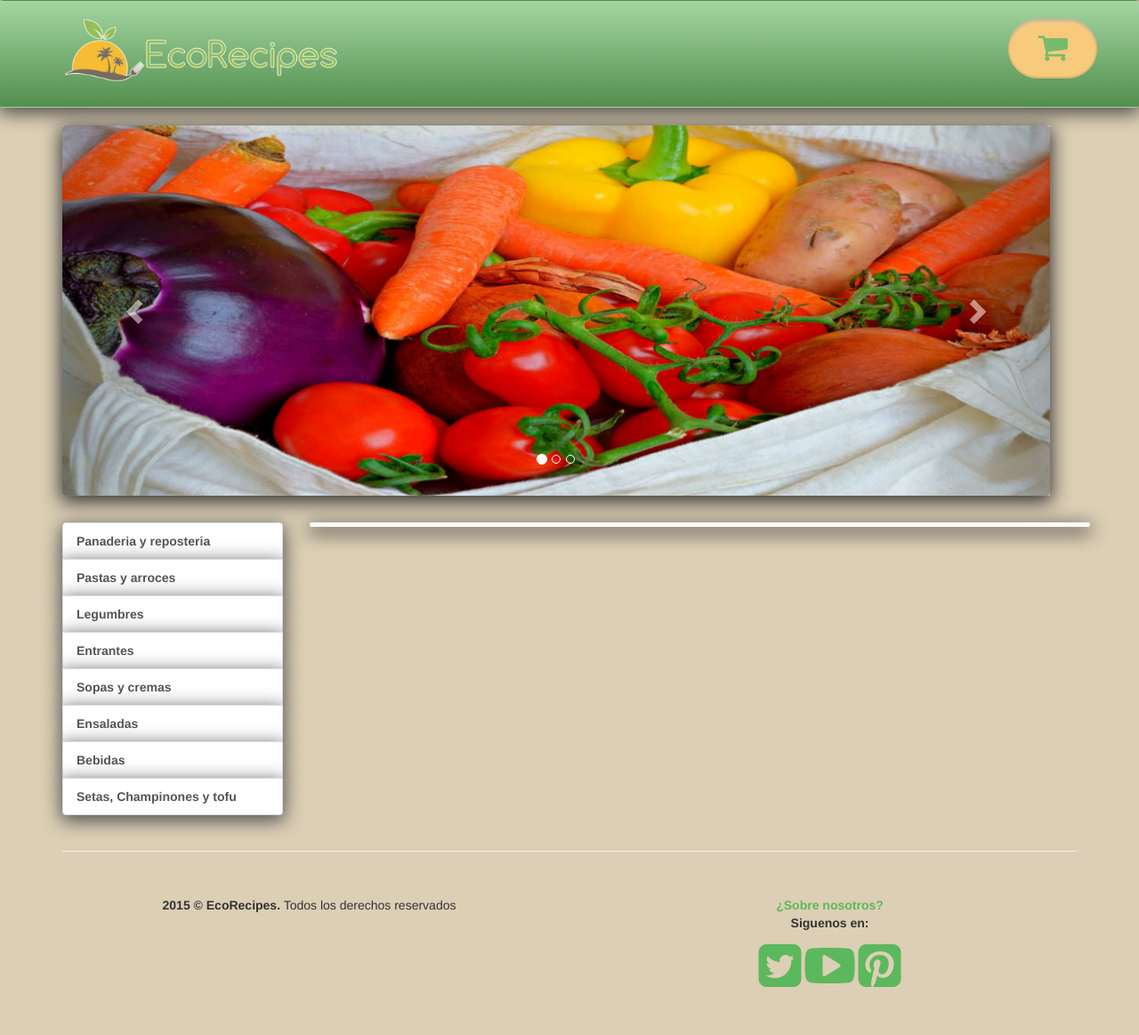
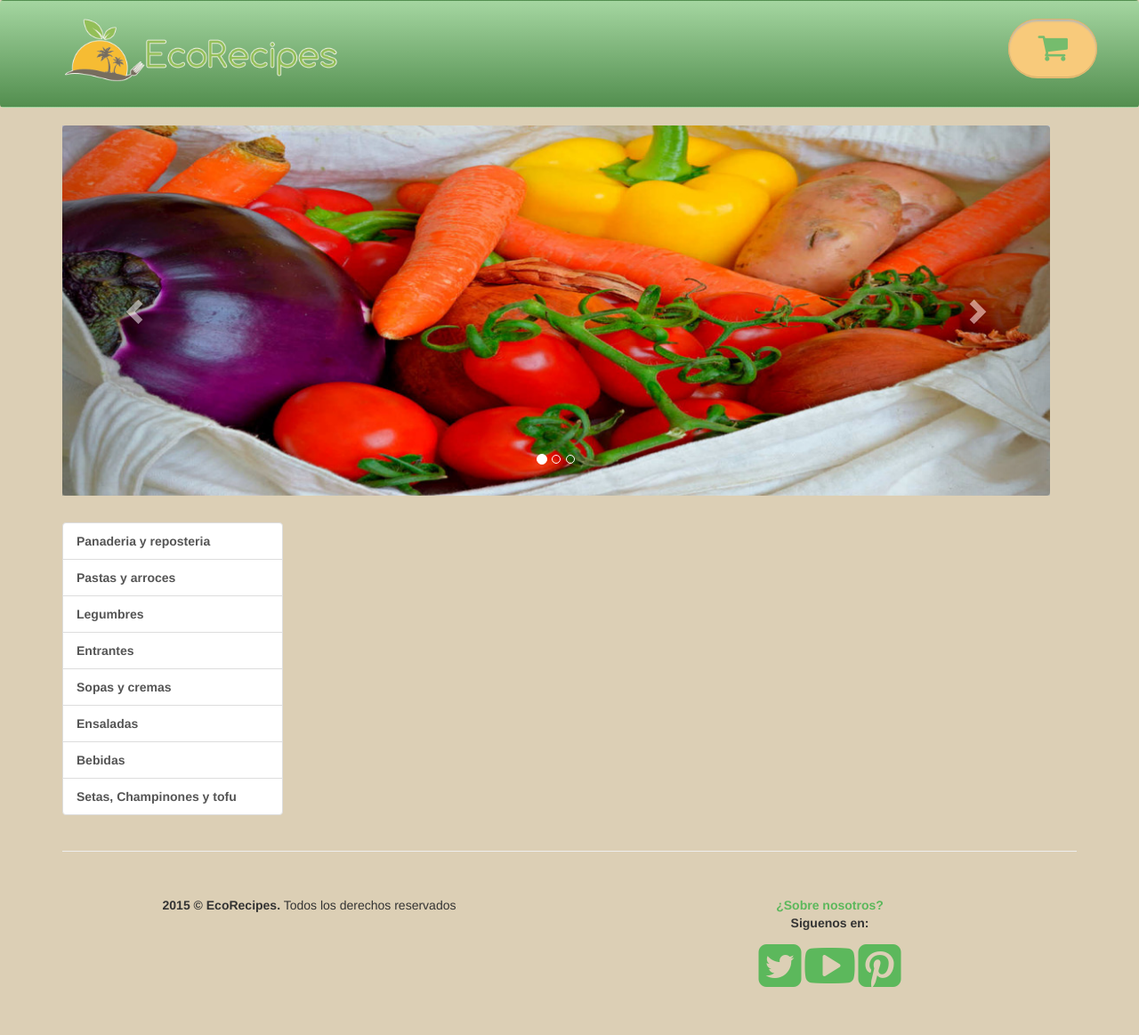
Before and after one commit to ajaniramon/2DAW-Tienda, a PHP site: page / in a window 1280 px wide. Shown: the whole page at 89% size. Run offline with PHP 8.4, Linux system fonts and the light colour scheme; data comes from the database, SQL or seed files in the repository.

Commit message:
style: -sombra -carousel +animaciones
Se quita el carousel al cargar los productos ys ale una animación.

```diff
--- a/css/shop-homepage.css
+++ b/css/shop-homepage.css
@@ -112,10 +112,6 @@ h4.media-heading{
 
 /* ./CARRITO */
 
-.sombreado{
-  box-shadow: 0px 5px 20px 2px;
-}
-
 .centrado{
   margin: 0px auto;
   text-align: center;
@@ -158,14 +154,11 @@ h4.media-heading{
   background-color: white;
   border-radius: 5px;
   padding-bottom: 5px;
+  display: none; /*Para que el fade in funcione (animación de aparecer)*/
 }
 
 #productos h3{
-  border-style: outset;
-  border-color: #B0D4AB;
-  border-top-style: none;
-  border-right-style: none;
-  border-width: 3px;
+  border-bottom: 1px solid grey;
   padding: 8px 0px 5px 15px;
 }
 
--- a/index.html
+++ b/index.html
@@ -25,7 +25,7 @@
 <body>
 
     <!-- Navigation -->
-    <nav class="navbar navbar-top sombreado" role="navigation">
+    <nav class="navbar navbar-top " role="navigation">
       <div id="capaCarrito">
         <button id="verCarritoBT" type="button" class="btn btn-default btn-lg button-wrapper">
           <a>
@@ -46,7 +46,7 @@
               <div class="col-md-12">
                   <div class="row carousel-padre carousel-holder">
                       <div class="col-md-12">
-                          <div id="carousel-example-generic" class="carousel slide sombreado" data-ride="carousel">
+                          <div id="carousel-example-generic" class="carousel slide " data-ride="carousel">
                               <ol class="carousel-indicators">
                                   <li data-target="#carousel-example-generic" data-slide-to="0" class="active"></li>
                                   <li data-target="#carousel-example-generic" data-slide-to="1"></li>
@@ -84,7 +84,7 @@
                   </div>
               </div>
 
-              <div id="productos" class="col-md-9 sombreado">
+              <div id="productos" class="col-md-9">
 
               </div>
           </div>
--- a/js/tienda.js
+++ b/js/tienda.js
@@ -1,6 +1,8 @@
 var articulos, carrito, total;
 
 function mostrarArticulos(){
+       $("#productos").fadeIn(1000);
+       $(".carousel").fadeOut(500);
        var contador = 0;
        var categoria = $(this).attr('id');
        var nombreCategoria = $(this).text();
```
